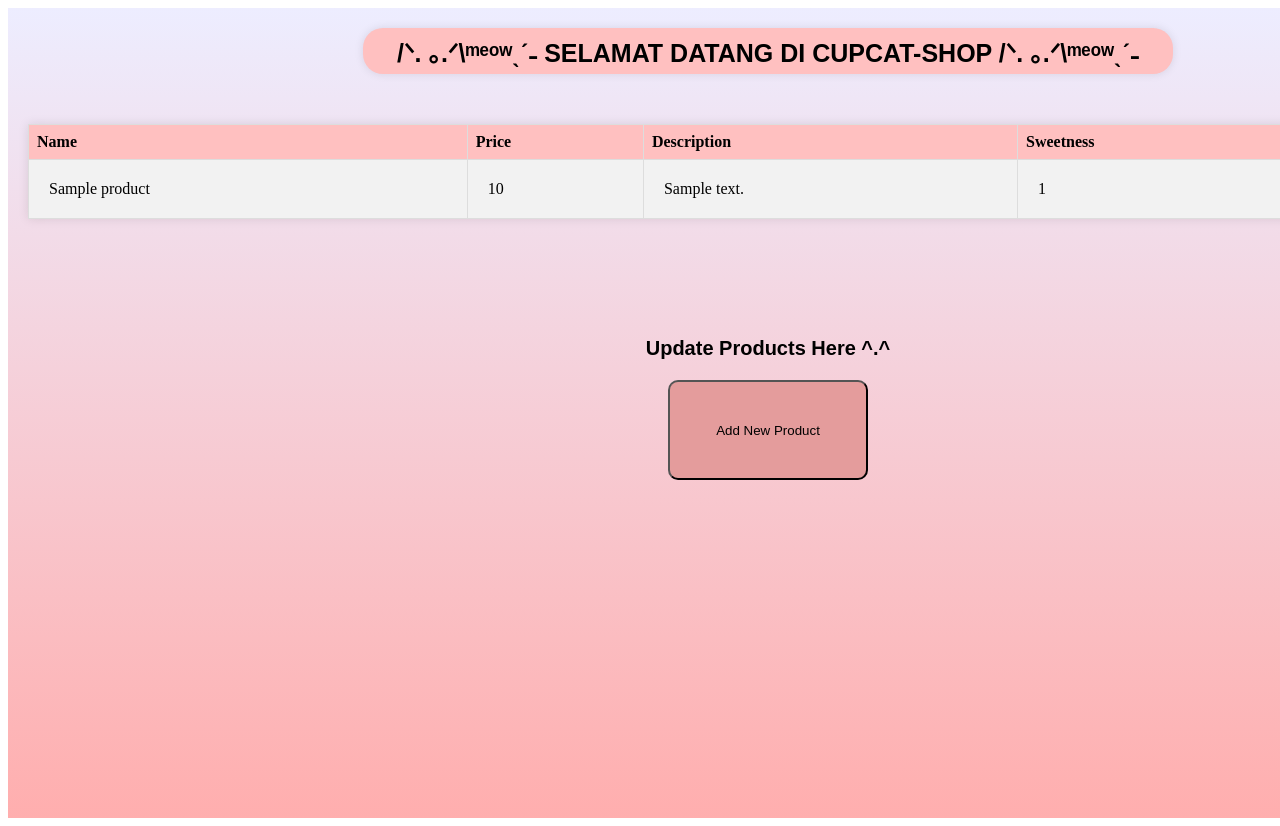
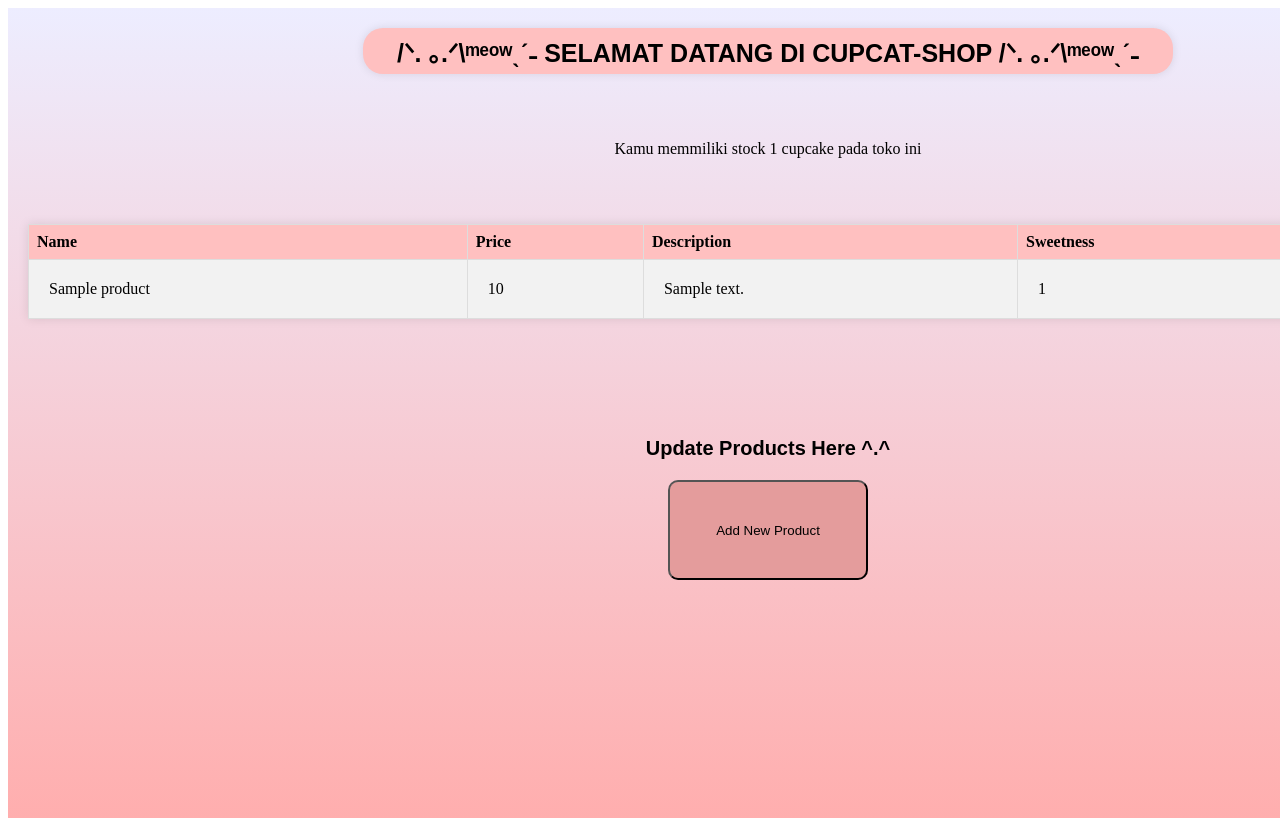
Before and after one commit to kayzaazr/cupcat-shop, a Django app: page / in a window 1280 px wide; the page is wider, and only the part inside the window is pictured. Run offline with Django 4.2, Linux system fonts and the light colour scheme; tables that the repository leaves empty hold one stand-in row (values such as "Sample post").

Commit message:
FINISH TUGAS 3 + BONUS

```diff
--- a/main/templates/main.html
+++ b/main/templates/main.html
@@ -90,7 +90,7 @@
     <div class='welcome'>
       /ᐠ. ｡.ᐟ\ᵐᵉᵒʷˎˊ˗ SELAMAT DATANG DI CUPCAT-SHOP /ᐠ. ｡.ᐟ\ᵐᵉᵒʷˎˊ˗
     </div>
-
+    <p> Kamu memmiliki stock {{ products.count }} cupcake pada toko ini</p>
     <table>
       <tr>
           <th>Name</th>
```
